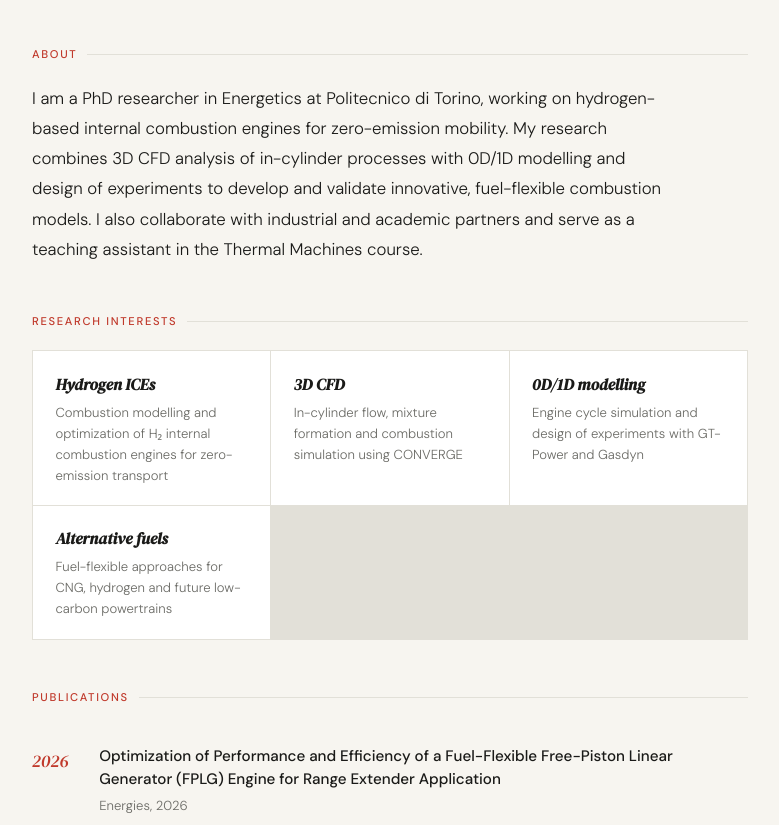
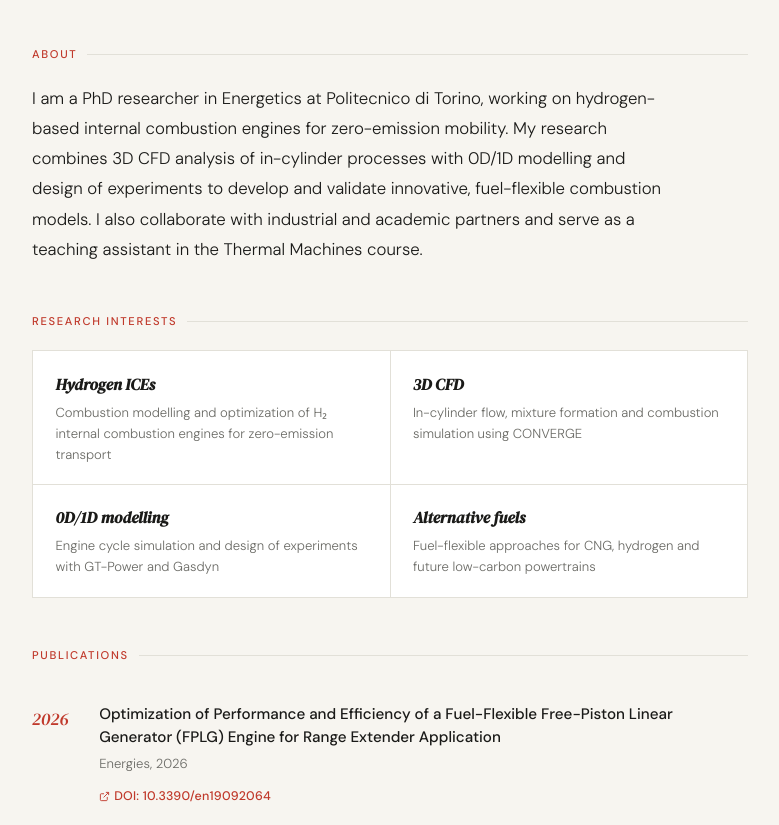
Before and after one commit to alexscopelliti16/alexscopelliti16.github.io, a plain HTML site: page index.html in a window 1280 px wide. Shown: the part 235-1060 px from the top of the page, without its empty margins (250-1029 px from the left). Drawn offline with Linux system fonts and the light colour scheme.

Commit message:
Update index.html

```diff
--- a/index.html
+++ b/index.html
@@ -197,8 +197,7 @@
   /* ── research areas ── */
   .research-grid {
     display: grid;
-    grid-template-columns: repeat(auto-fit, minmax(200px, 1fr));
-    gap: 1px;
+    grid-template-columns: repeat(2, 1fr);    gap: 1px;
     background: var(--border);
     border: 1px solid var(--border);
   }
```
